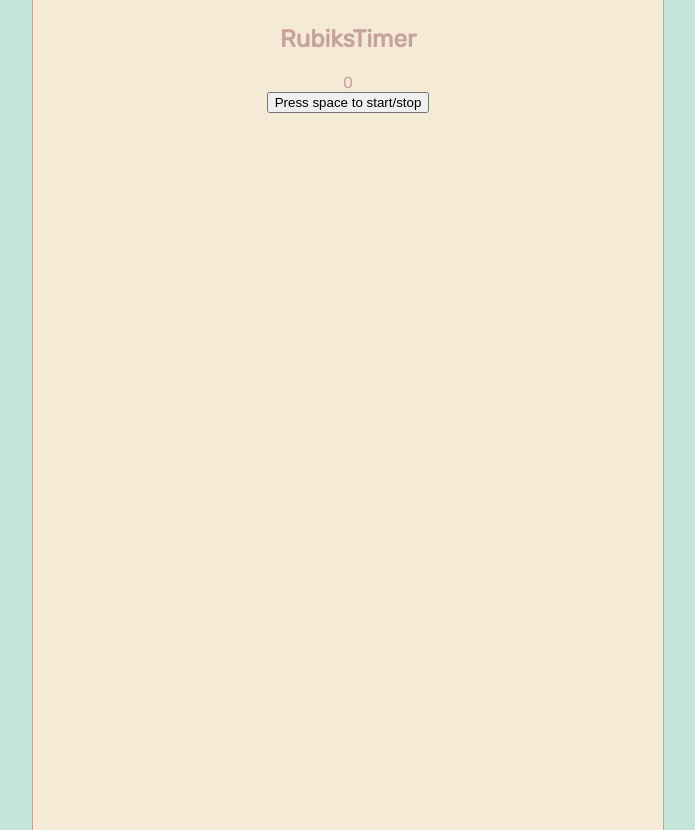
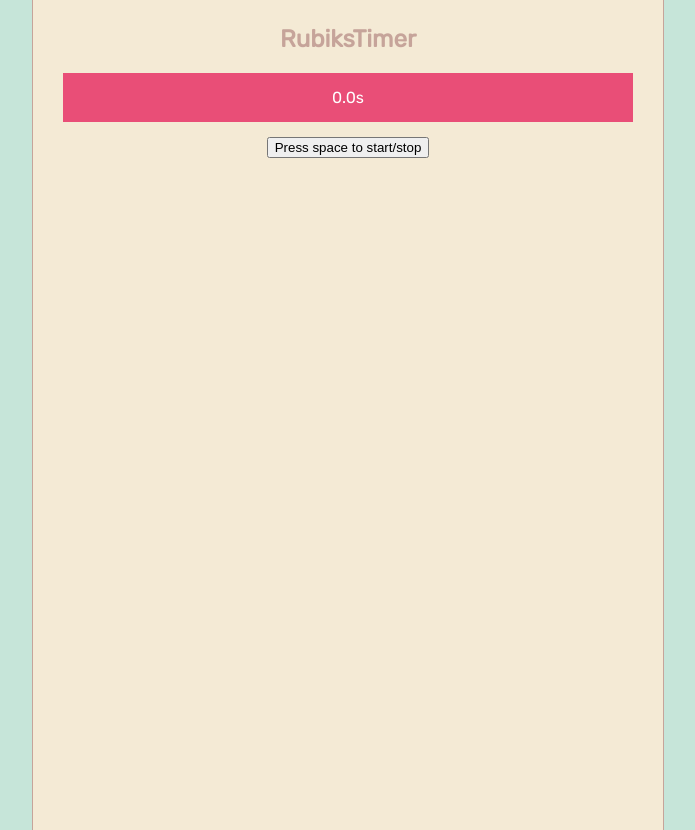
Before and after one commit to rinti/RubiksTimer, a React (Create React App) app: page / in a window 1280 px wide. Shown: the whole page, without its empty margins (292-987 px from the left). Built offline with nearby package versions, Linux system fonts and the light colour scheme.

Commit message:
some styling and formatting of seconds

```diff
--- a/src/RubikTimer.js
+++ b/src/RubikTimer.js
@@ -36,6 +36,16 @@
     })
   }
 
+  _formatSeconds(secs) {
+    const minutes = Math.floor(secs / 60)
+    const seconds = (secs - minutes * 60).toFixed(1)
+    let ret = `${seconds}s`
+    if (minutes) {
+      ret = `${minutes}m ${seconds}s`
+    }
+    return ret
+  }
+
   playPause() {
     if(!this.state.isStarted) {
       this.setState((prevState) => {
@@ -59,10 +69,10 @@
   render() {
     return (
         <div className="Rubiks-timer">
-          <div className="Rubiks-timer-text">{this.state.timePassed}</div>
+          <div className="Rubiks-timer-text">{this._formatSeconds(this.state.timePassed)}</div>
           <button onClick={this.playPause}>Press space to start/stop</button>
           <div className="Rubiks-timer-times">
-            {this.state.times.map((time, i) => <span className="Rubiks-timer-time" key={i.toString()}>{time}</span>)}
+            {this.state.times.map((time, i) => <span className="Rubiks-timer-time" key={i.toString()}>{this._formatSeconds(time)}</span>)}
           </div>
         </div>
     );
--- a/src/index.css
+++ b/src/index.css
@@ -16,11 +16,18 @@
   border-right: 1px solid #C6A49A;
 }
 
-.App .Rubiks-timer, .App .App-header {
+.Rubiks-timer, .App-header {
   text-align: center;
 }
 
-.App .Rubiks-timer-time {
+.Rubiks-timer-text {
+  padding: 15px;
+  margin: 15px;
+  background-color: #E94E77;
+  color: #fff;
+}
+
+.Rubiks-timer-time {
   display: inline-block;
   padding: 15px;
   margin: 15px;
@@ -28,6 +35,6 @@
   color: #fff;
 }
 
-.App .App-header h2 {
+.App-header h2 {
   margin-top: 10px;
 }
```
